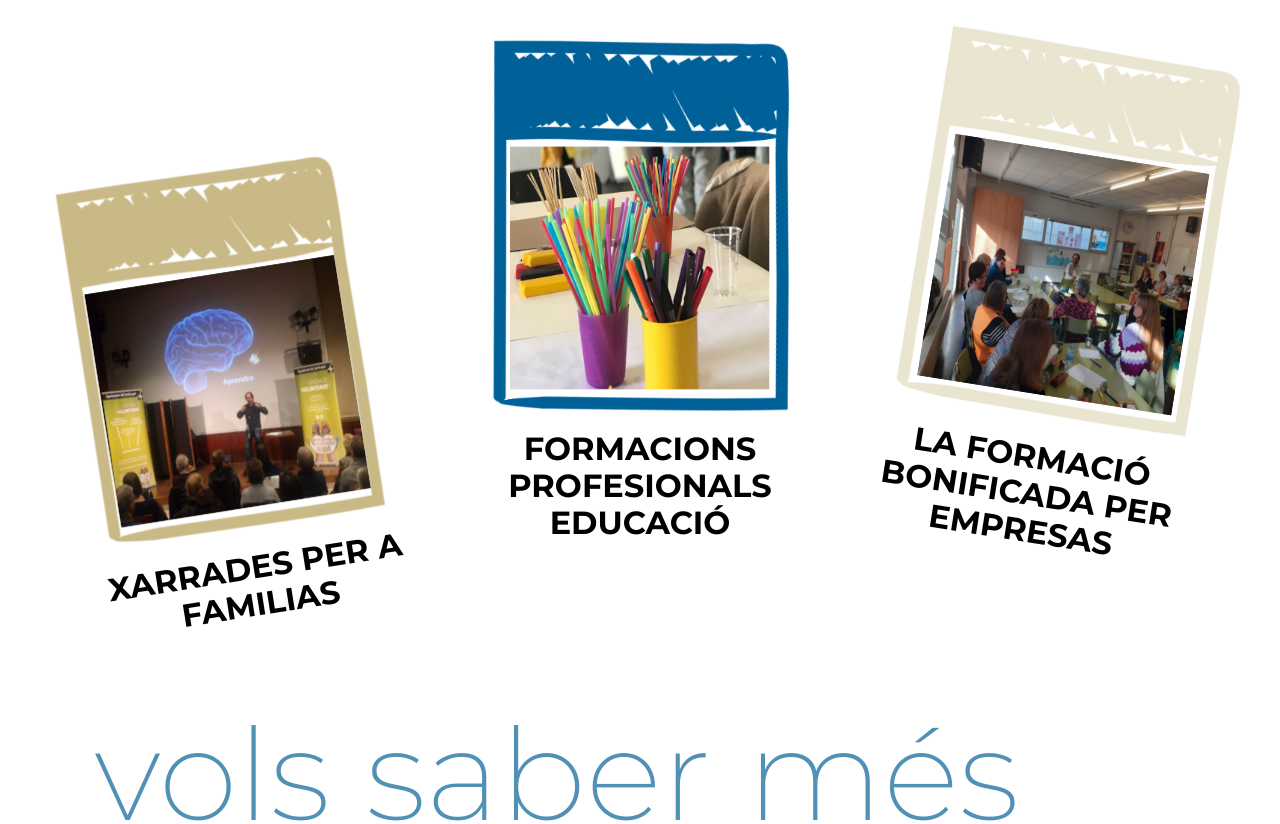
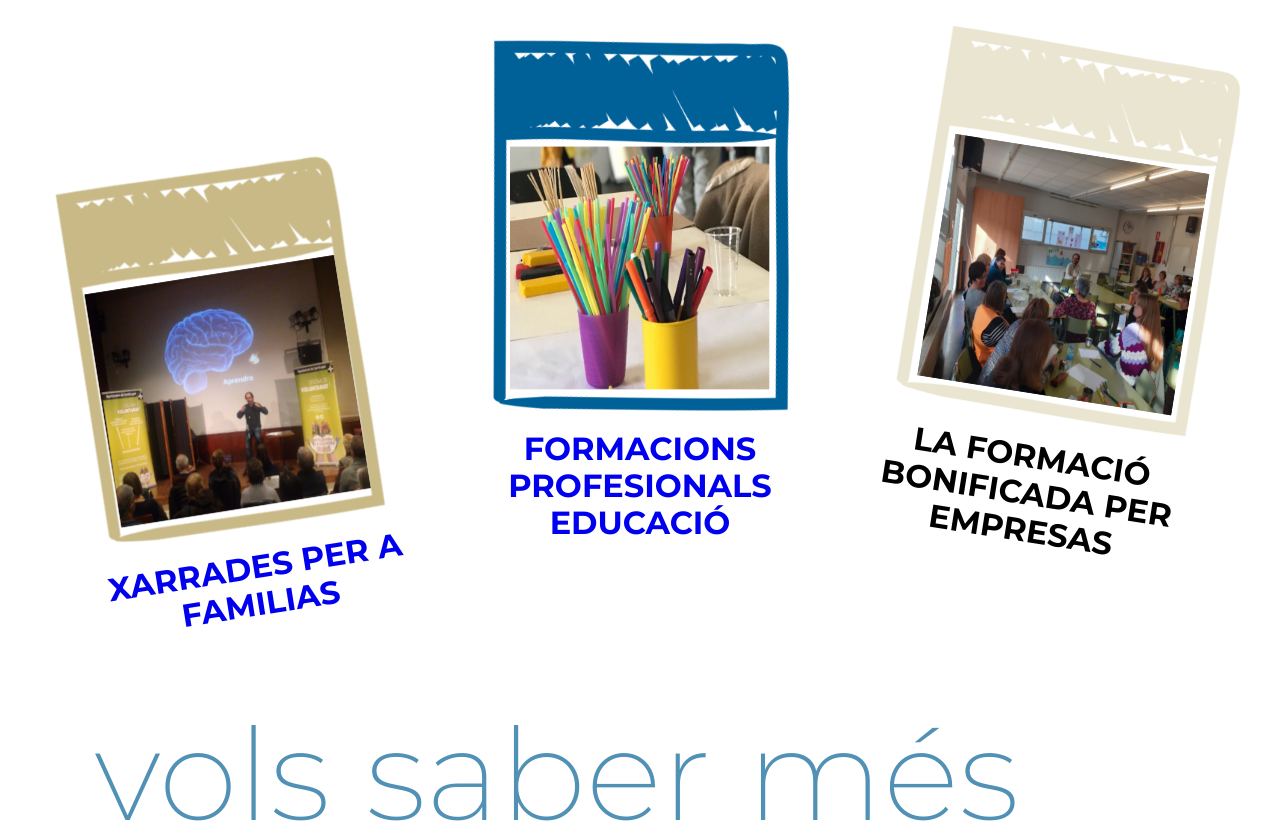
Before and after one commit to devlitus/vite-roger, a React (Vite) app: page / in a window 1280 px wide. Shown: the part 1380-2204 px from the top of the page. Built offline with nearby package versions, Linux system fonts and the light colour scheme; a web font is replaced by a local one.

Commit message:
Component Home
Add link to services

```diff
--- a/src/pages/home/Home.jsx
+++ b/src/pages/home/Home.jsx
@@ -1,4 +1,5 @@
 import { useTranslation } from "react-i18next";
+import { Link } from "react-router-dom";
 import { CardPolaroid } from "../../components/card/CardPolaroid";
 import { Footer } from "../../components/footer/Footer";
 import { ImagePatern } from "../../components/paterns/patern";
@@ -32,16 +33,20 @@ export const Home = () => {
       </div>
       <div className="home-polaroid">
         <div className="polaroidClar">
+          <Link to="/family">
             <CardPolaroid
               src="/assets/resources/polaroidClaraRectaImage.png"
               title="XARRADES PER A FAMILIAS"
             />
+          </Link>
         </div>
         <div className="polaroidBlue">
+          <Link to="/bissnes">
             <CardPolaroid
               src="/assets/resources/polaroidBlueRect.png"
               title="FORMACIONS PROFESIONALS EDUCACIÓ"
             />
+          </Link>
         </div>
         <div className="polaroidWhite">
           <CardPolaroid
```
Lines whose indentation alone changed are shown as unchanged.
